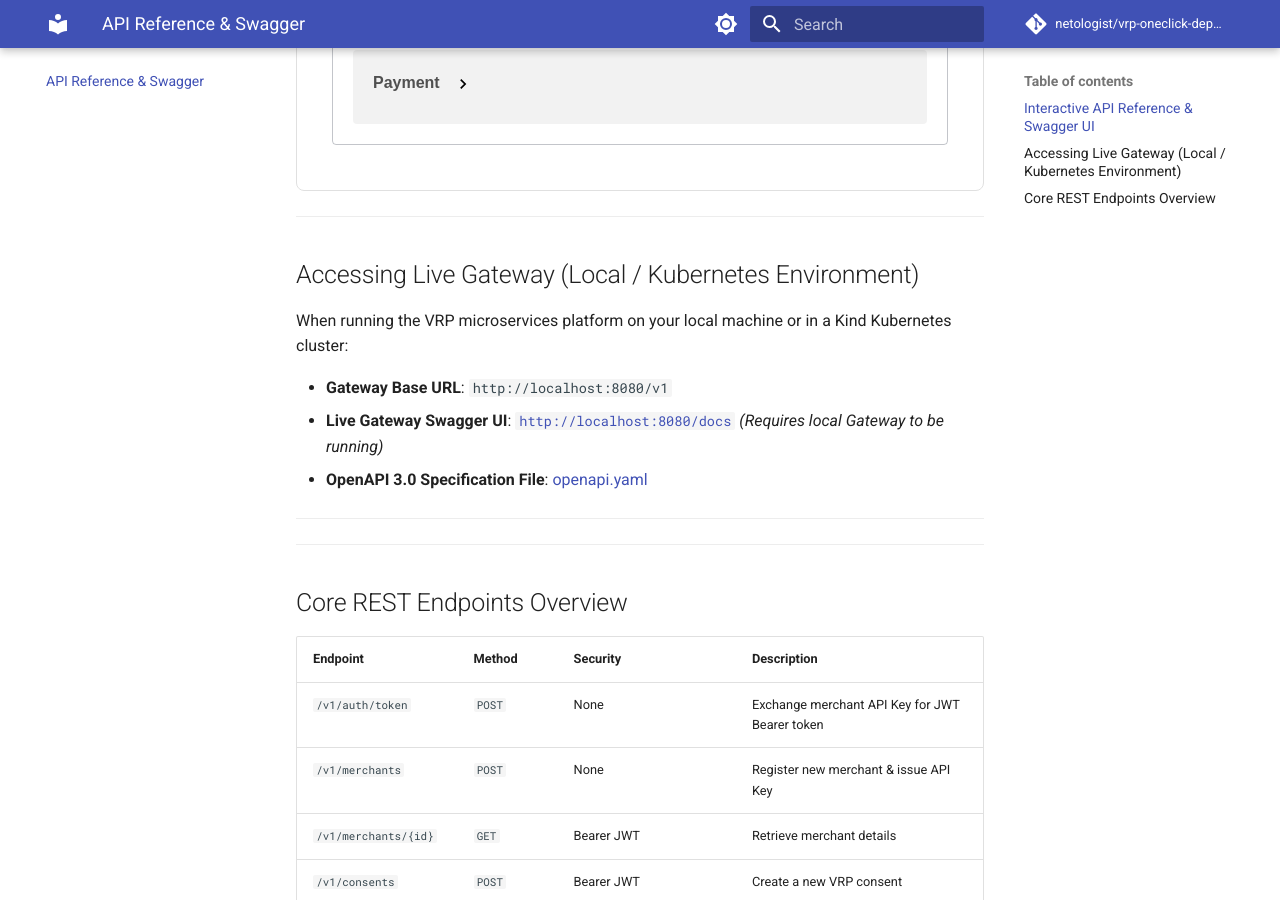
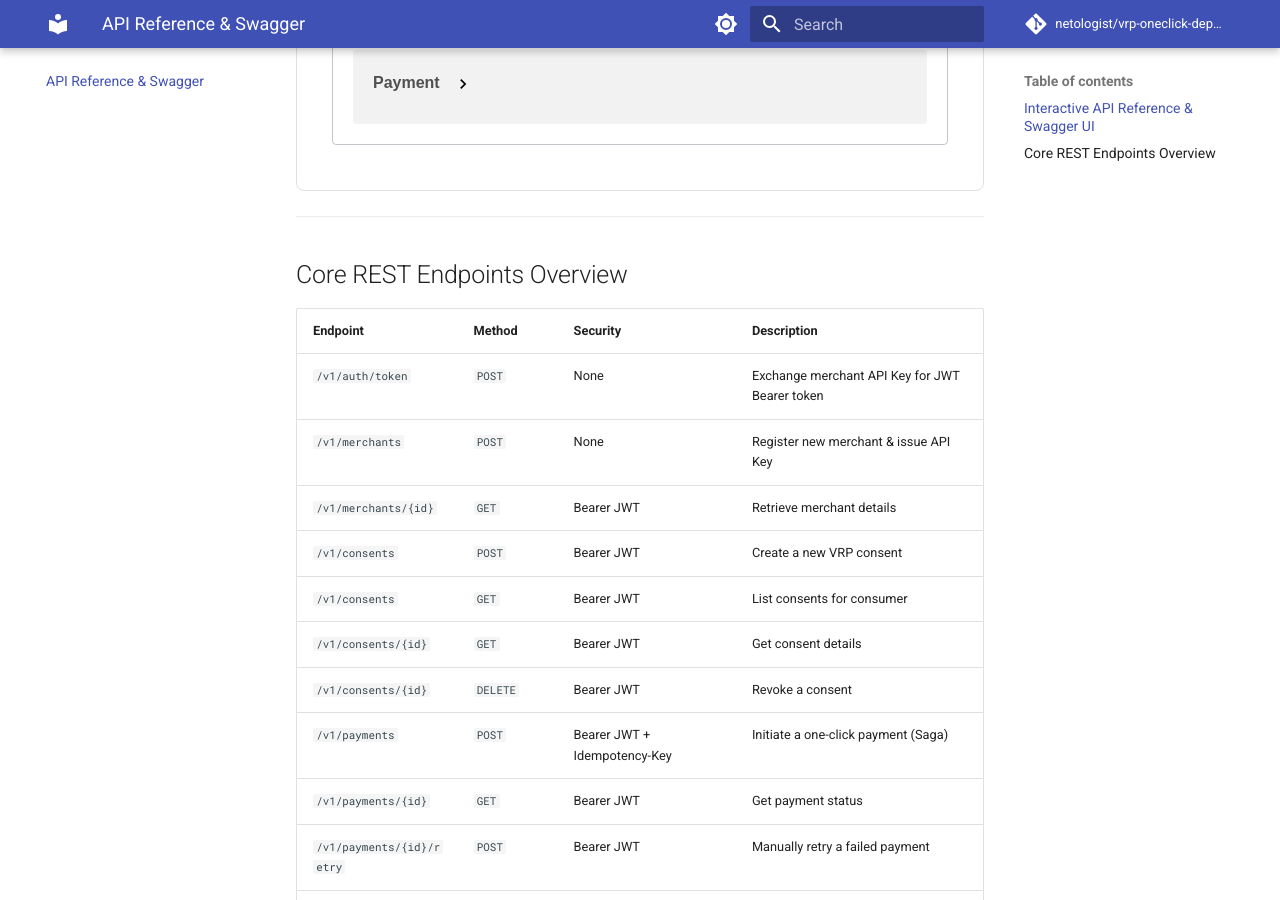
Before and after one commit to netologist/vrp-oneclick-deposit-platform, an MkDocs documentation site: the page built from docs/api.md, in a window 1280 px wide and 900 px high, scrolled down 1679 px. Built offline with MkDocs 1.6.1 and Material for MkDocs 9.7.7, drawn with Linux system fonts in a browser that asks for light colours; comment, search, counter and statistics services are not loaded.

Commit message:
fix(docs): remove all localhost mentions and optimize swagger ui rendering for mkdocs material

```diff
--- a/docs/api.md
+++ b/docs/api.md
@@ -33,20 +39,18 @@
         SwaggerUIBundle.plugins.DownloadUrl
       ]
     });
-  });
+  }
+
+  if (typeof document$ !== 'undefined') {
+    document$.subscribe(renderSwagger);
+  } else {
+    if (document.readyState === 'loading') {
+      document.addEventListener('DOMContentLoaded', renderSwagger);
+    } else {
+      renderSwagger();
+    }
+  }
 </script>
-
----
-
-## Accessing Live Gateway (Local / Kubernetes Environment)
-
-When running the VRP microservices platform on your local machine or in a Kind Kubernetes cluster:
-
-- **Gateway Base URL**: `http://localhost:8080/v1`
-- **Live Gateway Swagger UI**: [`http://localhost:8080/docs`](http://localhost:8080/docs) *(Requires local Gateway to be running)*
-- **OpenAPI 3.0 Specification File**: [openapi.yaml](openapi.yaml)
-
----
 
 ---
 
```
Also changed, not shown: other parts of docs/api.md (+7 -1 lines).
